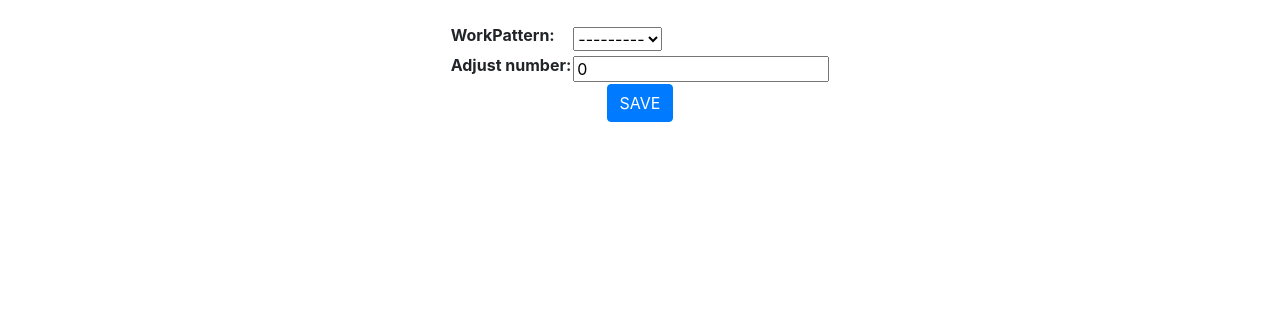
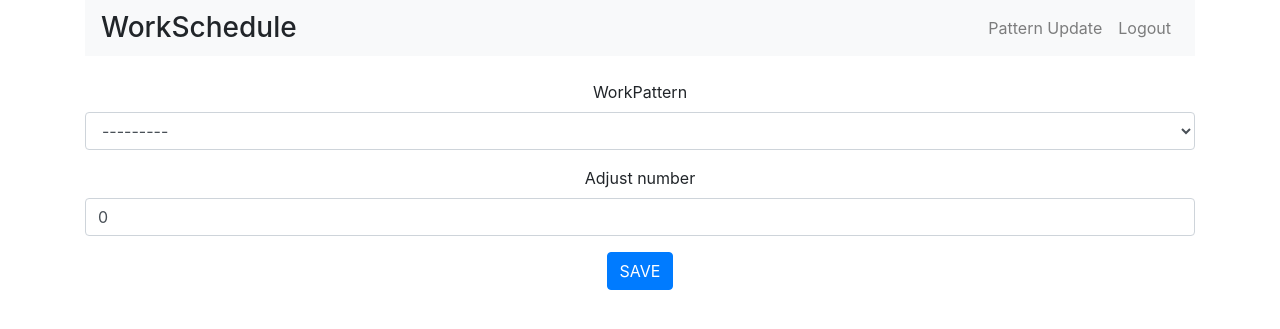
Before and after one commit to sabotenpillow/WorkScheder, a Django app: page /update/1 in a window 1280 px wide. Shown: the top 329 px of the page. Run offline with Django 3.2, Linux system fonts and the light colour scheme; the visitor is signed in with stand-in values (Sample User, id 1); data comes from the database, SQL or seed files in the repository; some libraries are stand-ins or nearby versions.

Commit message:
[impliment] navigation bar

```diff
--- a/Scheduler/WorkScheder/templates/update.html
+++ b/Scheduler/WorkScheder/templates/update.html
@@ -1,9 +1,9 @@
+{% extends "base.html" %}
 {% load static %}
 {% load bootstrap4 %}
 {% bootstrap_css %}
-<!DOCTYPE HTML>
-<html>
-  <head>
+
+{% block head %}
   <meta>
   <link href="{% static 'css/fullcalendar.css' %}" rel="stylesheet">
   <link href="{% static 'node_modules/@fullcalendar/core/main.min.css' %}" rel="stylesheet">
@@ -94,18 +94,16 @@
       elem_adjustNum.max = value
     }
   </script>
-  </head>
-  <body>
+{% endblock %}
+
+{% block contents %}
   <div id='calendar'></div>
   <br>
   <form action="" id="sendChangesForm" method="post" align="center">
-      <table align="center">
-      {{ form.as_table }}
-      </table>
+    {% bootstrap_form form %}
     {% bootstrap_button "SAVE" %}
     <input type="hidden" name="_method" value="PUT">
     <input type="hidden" id="changes" name="changes">
     {% csrf_token %}
   </form>
-  </body>
-</html>
+{% endblock %}
--- a/Scheduler/templates/base.html
+++ b/Scheduler/templates/base.html
@@ -10,6 +10,7 @@
   <link href="https://fonts.googleapis.com/css?family=Open+Sans" rel="stylesheet">
   <link href="{% static 'css/style.css' %}" rel="stylesheet">
   <title>{% if request.path != '/' %}{% block title %}{% endblock %} | {% endif %}Work Calendar</title>
+  {% block head %}{% endblock %}
   <script type="text/javascript">
     {% block js %}{% endblock %}
   </script>
@@ -18,19 +19,22 @@
 <div class="container">
   <header>
     <!--<p class="site-name"><a href="{% url 'worksched:index' %}">Work Calendar</a></p>-->
-    <nav>
-      <ul>
-        {% if user.is_authenticated %}
-        <li><a href="{% url 'worksched:update' user.pk %}" class="logout">Pattern Update</a></li>
-        <li><a href="{% url 'logout' %}" class="logout">Logout</a></li>
-        {% else %}
-        <li><a href="{% url 'accounts:signup' %}" class="signup">Sign up</a></li>
-        <li><a href="{% url 'login' %}" class="login">Login</a></li>
-        {% endif %}
-        <!--
-        <li><a href="{# url 'api' #}" class="act">Add Post</a></li>
-        -->
-      </ul>
+    <nav class="navbar navbar-expand-lg navbar-light bg-light">
+      <span class="navbar-bland mb-0 h3">WorkSchedule</span>
+      <div class="collapse navbar-collapse justify-content-end" id="navbarNav">
+        <ul class="navbar-nav">
+          {% if user.is_authenticated %}
+          <li class="nav-item"><a class="nav-link" href="{% url 'worksched:update' user.pk %}">Pattern Update</a></li>
+          <li class="nav-item"><a class="nav-link" href="{% url 'logout' %}">Logout</a></li>
+          {% else %}
+          <li class="nav-item"><a class="nav-link signup" href="{% url 'accounts:signup' %}">Sign up</a></li>
+          <li class="nav-item"><a class="nav-link login"  href="{% url 'login' %}">Login</a></li>
+          {% endif %}
+        </ul>
+      </div>
+      <button class="navbar-toggler" type="button" data-toggle="collapse" data-target="#navbarNav" aria-controls="navbarNav" aria-expanded="false" aria-label="Toggle navigation">
+        <span class="navbar-toggler-icon"></span>
+      </button>
     </nav>
   </header>
   <div class="content">
```
Also changed, not shown: Scheduler/WorkScheder/templates/index.html (+7 -7 lines). Lines whose indentation alone changed are shown as unchanged.
